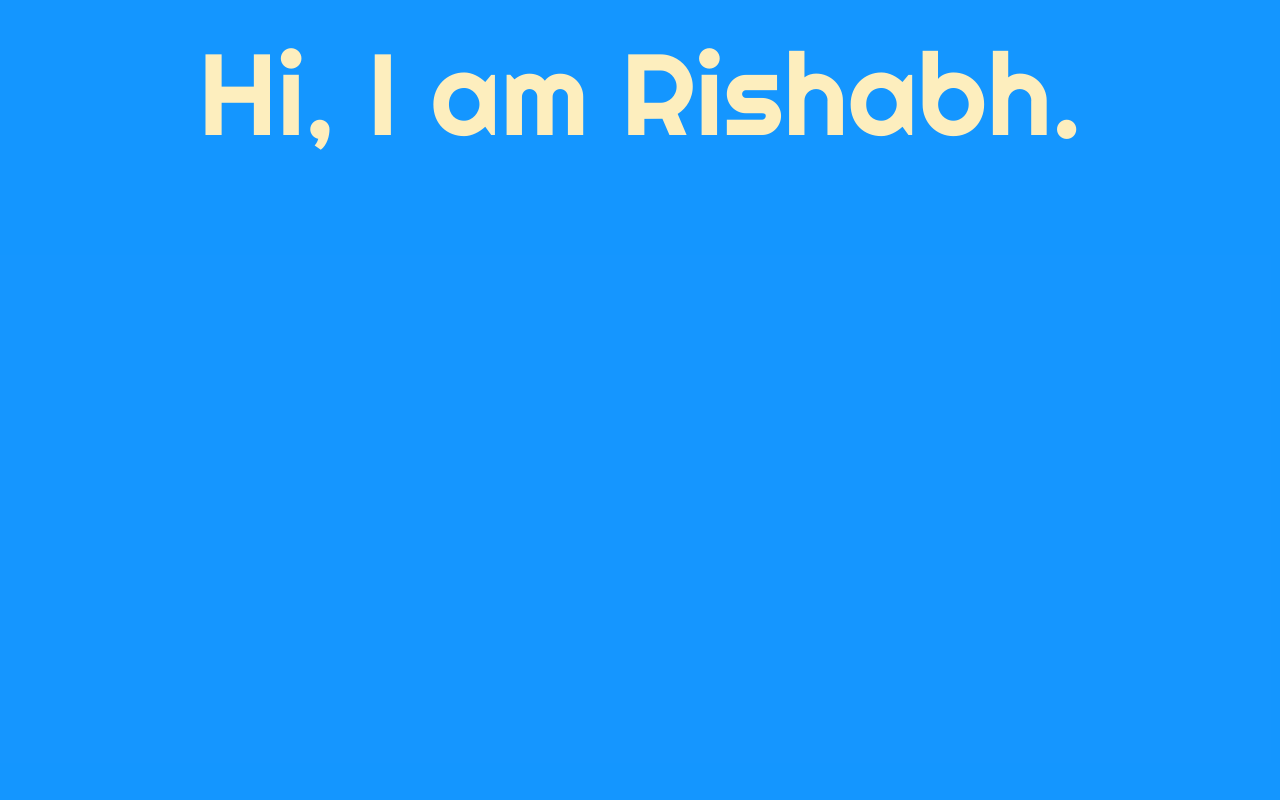
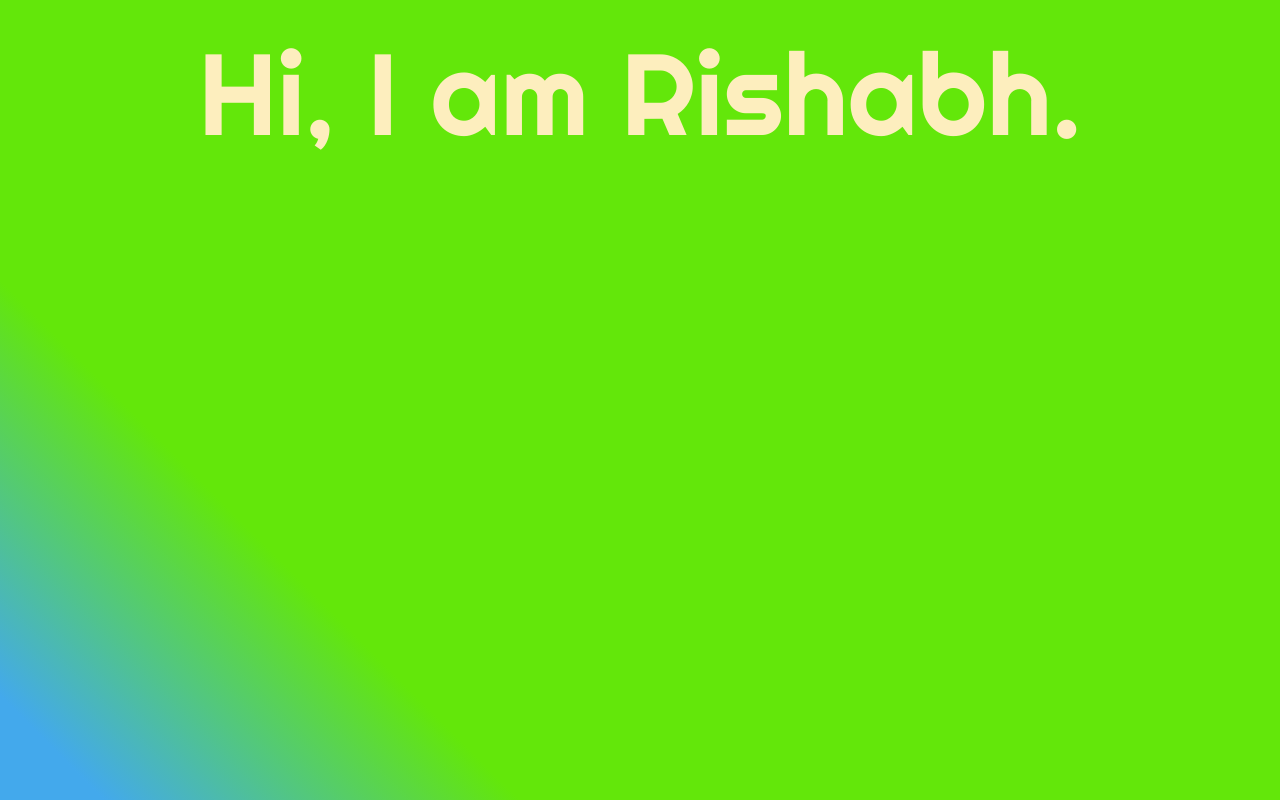
Before and after one commit to rishabh-live/rishabh-live.github.io, a Next.js app: page / in a window 1280 px wide. Shown: the top 800 px of the page. Built offline with nearby package versions, Linux system fonts and the light colour scheme; a web font is replaced by a local one.

Commit message:
Updated Background color

```diff
--- a/public/assets/main/css/homeIndexPage.css
+++ b/public/assets/main/css/homeIndexPage.css
@@ -21,9 +21,8 @@ section {
 
 .main-page-section-one {
   max-height: 100vh;
-  background: none;
   font-family: "Righteous", cursive;
-  background-color: rgba(5, 143, 255, 0.938);
+  background: linear-gradient(45deg, #43a9ec 5%, #63e70a 25%);
 }
 
 .main-page-section-one .line label {
--- a/public/assets/main/css/homeIndexPage.scss
+++ b/public/assets/main/css/homeIndexPage.scss
@@ -1,4 +1,4 @@
-$base-bgc:rgba(5, 143, 255, 0.938);
+$base-bgc: rgba(5, 143, 255, 0.938);
 $front-line-text: rgb(253, 238, 190);
 body,
 html {
@@ -23,9 +23,8 @@ section {
 
 .main-page-section-one {
   max-height: 100vh;
-    background: none;
   font-family: "Righteous", cursive;
-    background-color: $base-bgc;
+    background: linear-gradient(45deg, rgb(67, 169, 236) 5%,rgb(99, 231, 10) 25%);
   .line {
     label {
       margin: 1vh;
```
Also changed, not shown: 1 other file (tests, documents, lock files or other folders). Lines whose indentation alone changed are shown as unchanged.
